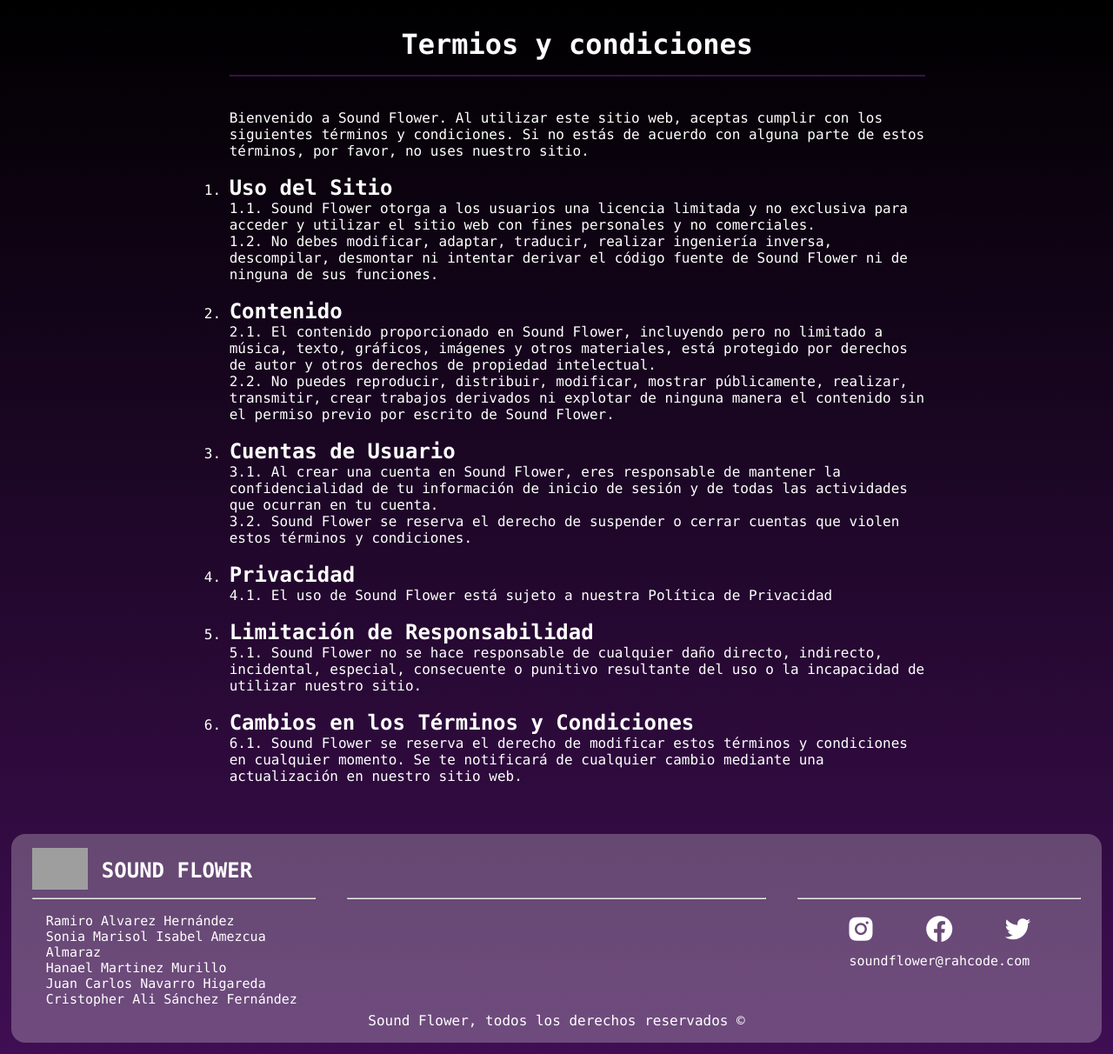
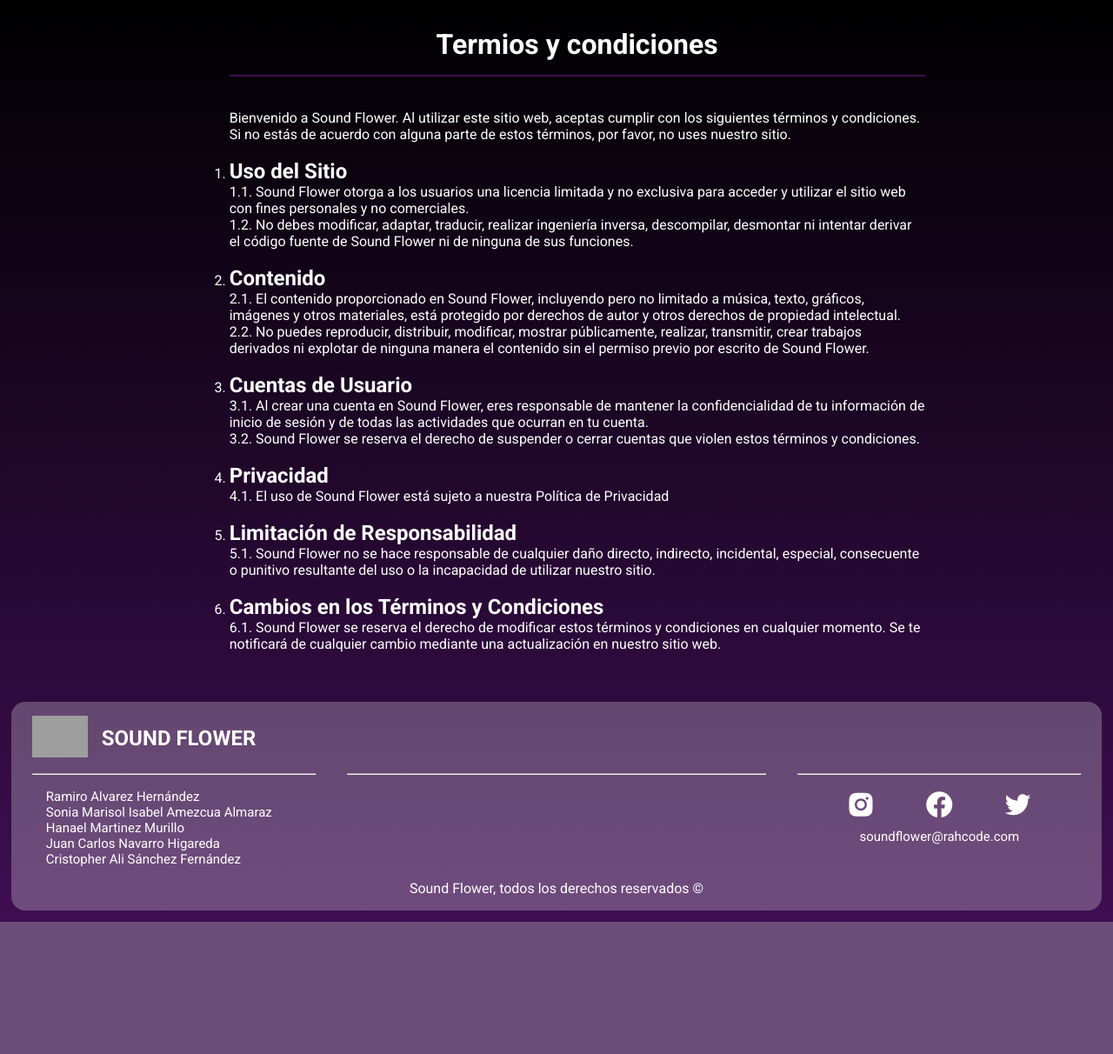
Before and after one commit to milosnowcat/sound-flower, a PHP site: page /tyc.php in a window 1280 px wide. Shown: the whole page at 87% size. After the commit the page ends 1060 px from the top, so only its background shows below. Run offline with PHP 8.4, Linux system fonts and the light colour scheme; grey boxes are pictures that could not be loaded.

Commit message:
cambios al css

```diff
--- a/assets/css/tyc.css
+++ b/assets/css/tyc.css
@@ -1,14 +1,7 @@
 @import url(style.css);
-body{
-    width: 100vw;
-    height: 100%;
-    background: linear-gradient(180deg, #000 0%, #000 0.01%, #3f0e53 100%);
-    font-family: consolas;
-}
 main{
     width: 50rem;
     margin-left: 20%;
-
 }
 .tyc{
     width: 100%;
```
